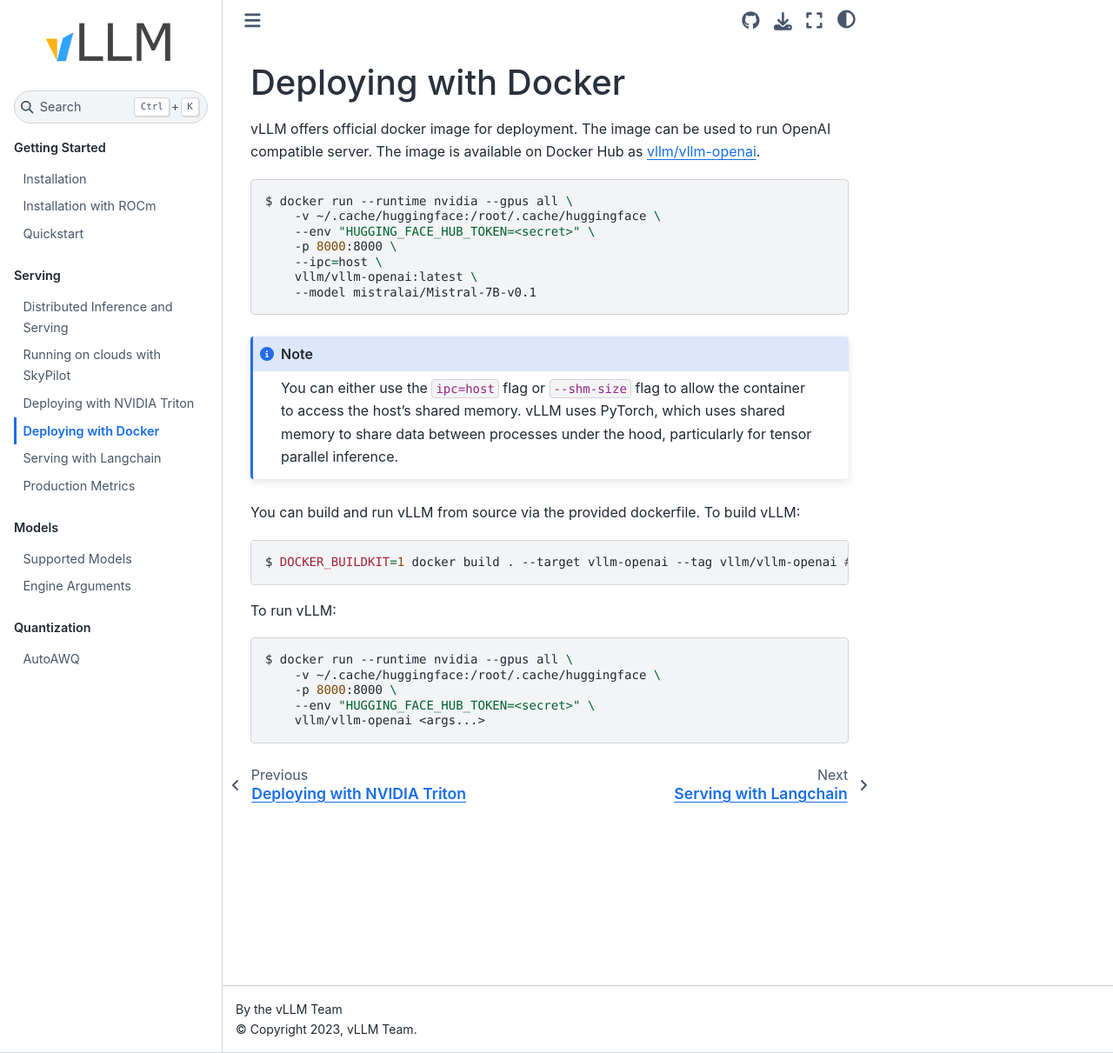
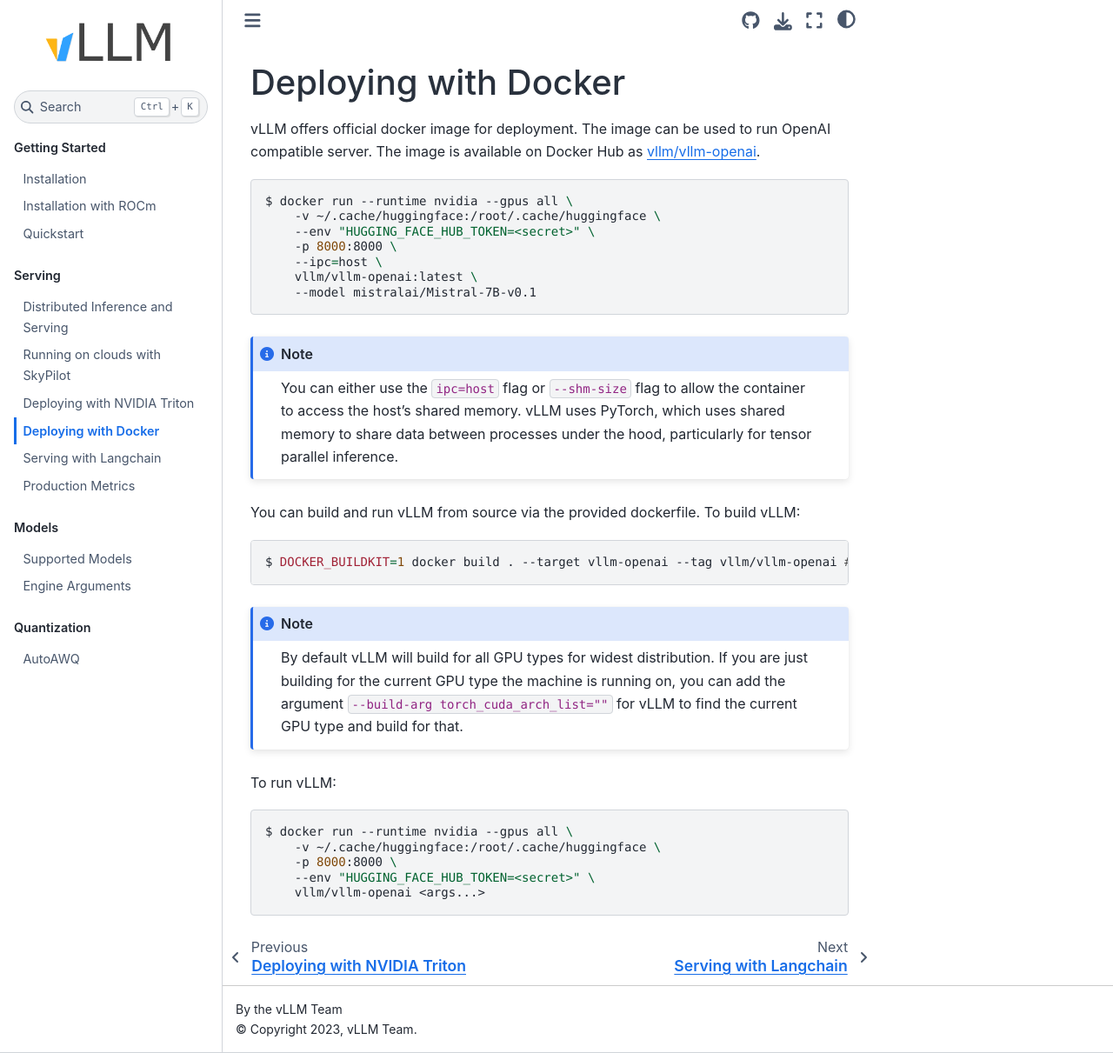
Before and after one commit to shaojiewang/vllm-rocm, a Sphinx documentation site: the page built from docs/source/serving/deploying_with_docker.rst, in a window 1280 px wide and 1211 px high. Shown: the whole window at 87% size. Built offline with Sphinx 7.4.7 and the Sphinx Book theme 1.1.4, drawn with Linux system fonts in a browser that asks for light colours; pages that are not in the unit, such as notebooks, are missing from menus.

Commit message:
[Docker] Add cuda arch list as build option (#1950)

```diff
--- a/docs/source/serving/deploying_with_docker.rst
+++ b/docs/source/serving/deploying_with_docker.rst
@@ -31,6 +31,14 @@
 
     $ DOCKER_BUILDKIT=1 docker build . --target vllm-openai --tag vllm/vllm-openai # optionally specifies: --build-arg max_jobs=8 --build-arg nvcc_threads=2
 
+
+.. note::
+
+        By default vLLM will build for all GPU types for widest distribution. If you are just building for the
+        current GPU type the machine is running on, you can add the argument ``--build-arg torch_cuda_arch_list=""``
+        for vLLM to find the current GPU type and build for that.
+
+
 To run vLLM:
 
 .. code-block:: console
```
Also changed, not shown: 1 other file.
